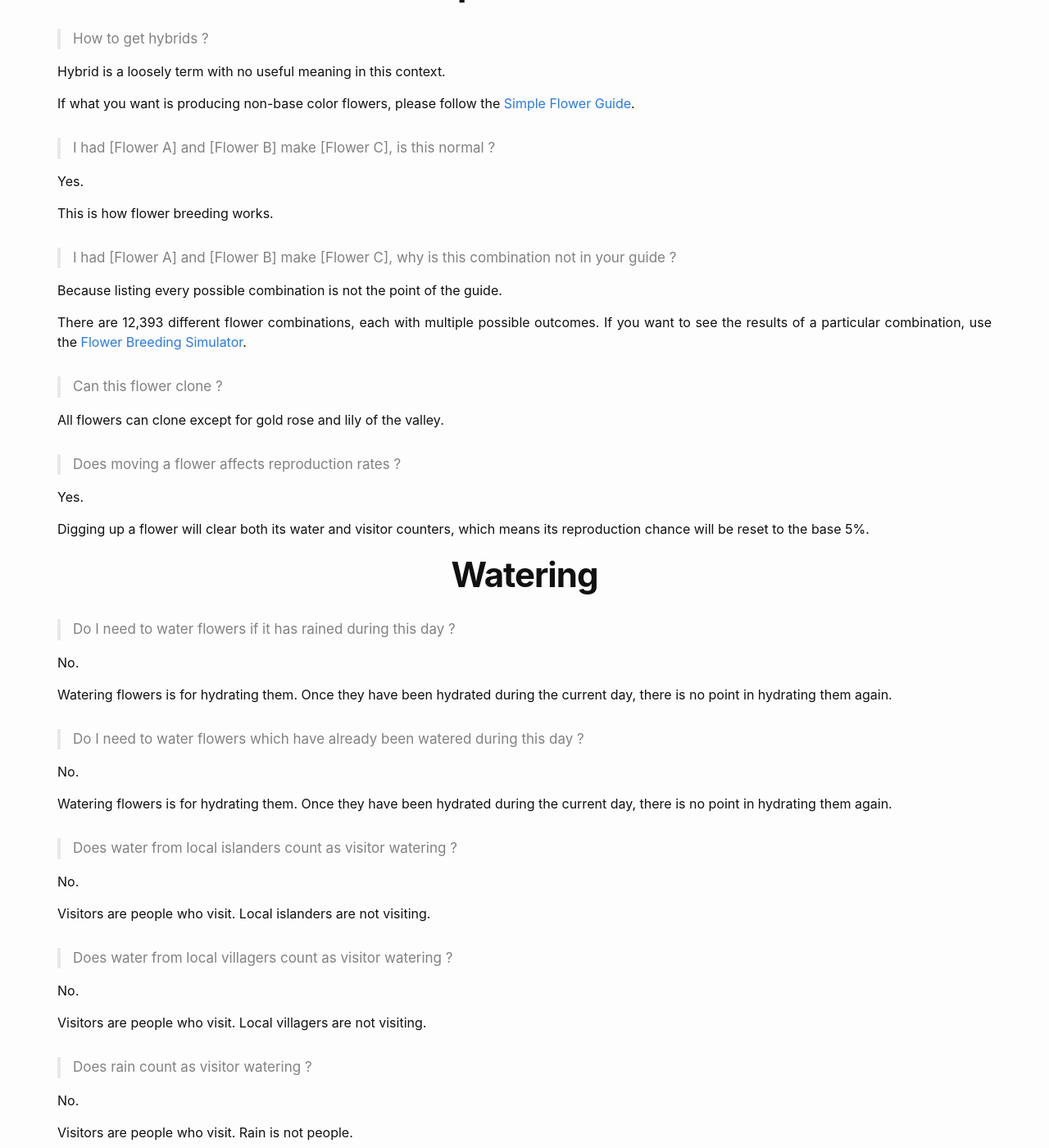
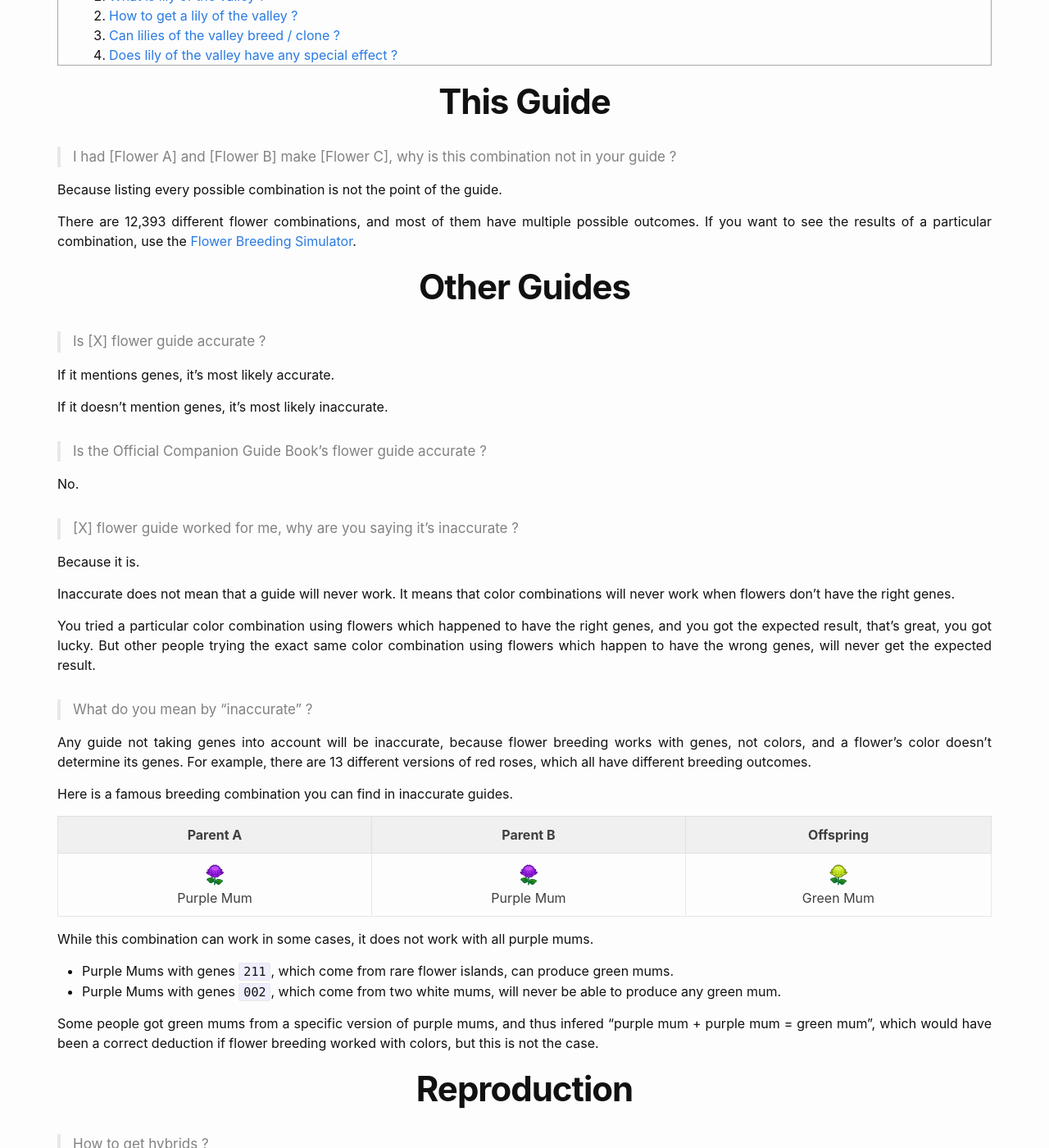
Before and after one commit to aiterusawato/satogu, a Jekyll site: the page built from acnh/flowers/faq.md, in a window 1280 px wide and 1400 px high, scrolled down 1003 px. Shown: the whole window at 82% size. Built offline with Jekyll 4.4.1, drawn with Linux system fonts in a browser that asks for light colours; some of the changed lines change nothing that is shown; some of the changed text lies outside the part shown.

Commit message:
Update faq.md

```diff
--- a/acnh/flowers/faq.md
+++ b/acnh/flowers/faq.md
@@ -5,6 +5,51 @@ layout: acnh
 
 * Contents
 {:toc}
+# This Guide
+
+> ###### I had [Flower A] and [Flower B] make [Flower C], why is this combination not in your guide ?
+
+Because listing every possible combination is not the point of the guide.
+
+There are 12,393 different flower combinations, and most of them have multiple possible outcomes. If you want to see the results of a particular combination, use the [Flower Breeding Simulator](https://gardenscience.ac/).
+
+# Other Guides
+
+> ###### Is [X] flower guide accurate ?
+
+If it mentions genes, it's most likely accurate.
+
+If it doesn't mention genes, it's most likely inaccurate.
+
+> ###### Is the Official Companion Guide Book's flower guide accurate ?
+
+No.
+
+> ###### [X] flower guide worked for me, why are you saying it's inaccurate ?
+
+Because it is.
+
+Inaccurate does not mean that a guide will never work. It means that color combinations will never work when flowers don't have the right genes.
+
+You tried a particular color combination using flowers which happened to have the right genes, and you got the expected result, that's great, you got lucky. But other people trying the exact same color combination using flowers which happen to have the wrong genes, will never get the expected result.
+
+> ###### What do you mean by "inaccurate" ?
+
+Any guide not taking genes into account will be inaccurate, because flower breeding works with genes, not colors, and a flower's color doesn't determine its genes. For example,  there are 13 different versions of red roses, which all have different breeding outcomes.
+
+Here is a famous breeding combination you can find in inaccurate guides.
+
+|        Parent A         |        Parent B         |       Offspring        |
+| :---------------------: | :---------------------: | :--------------------: |
+| ![LM][]<br />Purple Mum | ![LM][]<br />Purple Mum | ![GM][]<br />Green Mum |
+
+While this combination can work in some cases, it does not work with all purple mums.
+
+* Purple Mums with genes `211`, which come from rare flower islands, can produce green mums.
+* Purple Mums with genes `002`, which come from two white mums, will never be able to produce any green mum.
+
+Some people got green mums from a specific version of purple mums, and thus infered "purple mum + purple mum = green mum", which would have been a correct deduction if flower breeding worked with colors, but this is not the case.
+
 # Reproduction
 
 > ###### How to get hybrids ?
@@ -18,12 +63,6 @@ If what you want is producing non-base color flowers, please follow the [Simple
 Yes.
 
 This is how flower breeding works.
-
-> ###### I had [Flower A] and [Flower B] make [Flower C], why is this combination not in your guide ?
-
-Because listing every possible combination is not the point of the guide.
-
-There are 12,393 different flower combinations, each with multiple possible outcomes. If you want to see the results of a particular combination, use the [Flower Breeding Simulator](https://gardenscience.ac/).
 
 > ###### Can this flower clone ?
 >
@@ -123,3 +162,63 @@ No.
 > ###### Does lily of the valley have any special effect ?
 
 Not as far as we know.
+
+[WR]: ../img/icon/RW.png "White Rose"
+[RR]: ../img/icon/RR.png "Red Rose"
+[YR]: ../img/icon/RY.png "Yellow Rose"
+[PR]: ../img/icon/RP.png "Pink Rose"
+[OR]: ../img/icon/RO.png "Orange Rose"
+[LR]: ../img/icon/RU.png "Purple Rose"
+[BR]: ../img/icon/RK.png "Black Rose"
+[UR]: ../img/icon/RB.png "Blue Rose"
+[RG]: ../img/icon/RG.png "Gold Rose"
+[WT]: ../img/icon/TW.png "White Tulip"
+[RT]: ../img/icon/TR.png "Red Tulip"
+[YT]: ../img/icon/TY.png "Yellow Tulip"
+[PT]: ../img/icon/TP.png "Pink Tulip"
+[OT]: ../img/icon/TO.png "Orange Tulip"
+[LT]: ../img/icon/TU.png "Purple Tulip"
+[BT]: ../img/icon/TK.png "Black Tulip"
+
+[WP]: ../img/icon/PW.png "White Pansy"
+[RP]: ../img/icon/PR.png "Red Pansy"
+[YP]: ../img/icon/PY.png "Yellow Pansy"
+[OP]: ../img/icon/PO.png "Orange Pansy"
+[LP]: ../img/icon/PU.png "Purple Pansy"
+[UP]: ../img/icon/PB.png "Blue Pansy"
+
+[RC]: ../img/icon/CR.png "Red Cosmos"
+[WC]: ../img/icon/CW.png "White Cosmos"
+[YC]: ../img/icon/CY.png "Yellow Cosmos"
+[BC]: ../img/icon/CK.png "Black Cosmos"
+[OC]: ../img/icon/CO.png "Orange Cosmos"
+[PC]: ../img/icon/CP.png "Pink Cosmos"
+
+[WL]: ../img/icon/LW.png "White Lily"
+[RL]: ../img/icon/LR.png "Red Lily"
+[YL]: ../img/icon/LY.png "Yellow Lily"
+[PL]: ../img/icon/LP.png "Pink Lily"
+[OL]: ../img/icon/LO.png "Orange Lily"
+[BL]: ../img/icon/LK.png "Black Lily"
+
+[RH]: ../img/icon/HR.png "Red Hyacinth"
+[WH]: ../img/icon/HW.png "White Hyacinth"
+[YH]: ../img/icon/HY.png "Yellow Hyacinth"
+[LH]: ../img/icon/HU.png "Purple Hyacinth"
+[OH]: ../img/icon/HO.png "Orange Hyacinth"
+[PH]: ../img/icon/HP.png "Pink Hyacinth"
+[UH]: ../img/icon/HB.png "Blue Hyacinth"
+
+[RW]: ../img/icon/WR.png "Red Windflower"
+[WW]: ../img/icon/WW.png "White Windflower"
+[UW]: ../img/icon/WB.png "Blue Windflower"
+[LW]: ../img/icon/WU.png "Purple Windflower"
+[PW]: ../img/icon/WP.png "Pink Windflower"
+[OW]: ../img/icon/WO.png "Orange Windflower"
+
+[RM]: ../img/icon/MR.png "Red Mum"
+[WM]: ../img/icon/MW.png "White Mum"
+[YM]: ../img/icon/MY.png "Yellow Mum"
+[LM]: ../img/icon/MU.png "Purple Mum"
+[PM]: ../img/icon/MP.png "Pink Mum"
+[GM]: ../img/icon/MG.png "Green Mum"
```
